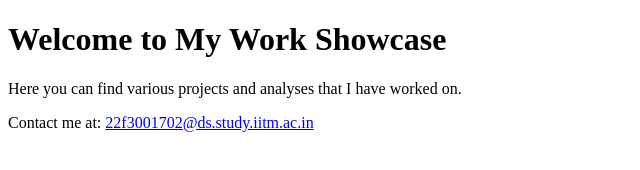
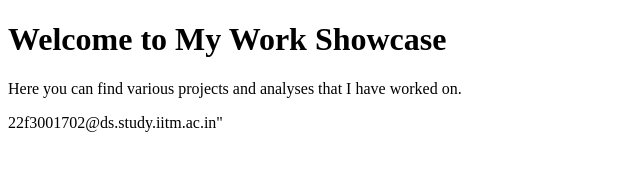
Before and after one commit to saimohith1/my-work, a plain HTML site: page index.html in a window 1280 px wide. Shown: the whole page, without its empty margins (0-640 px from the left). Drawn offline with Linux system fonts and the light colour scheme.

Commit message:
Update index.html

```diff
--- a/index.html
+++ b/index.html
@@ -8,6 +8,6 @@
 <body>
     <h1>Welcome to My Work Showcase</h1>
     <p>Here you can find various projects and analyses that I have worked on.</p>
-    <p>Contact me at: <a href="mailto:22f3001702@ds.study.iitm.ac.in">22f3001702@ds.study.iitm.ac.in</a></p>
+    <p>22f3001702@ds.study.iitm.ac.in"</p>
 </body>
 </html>
```
